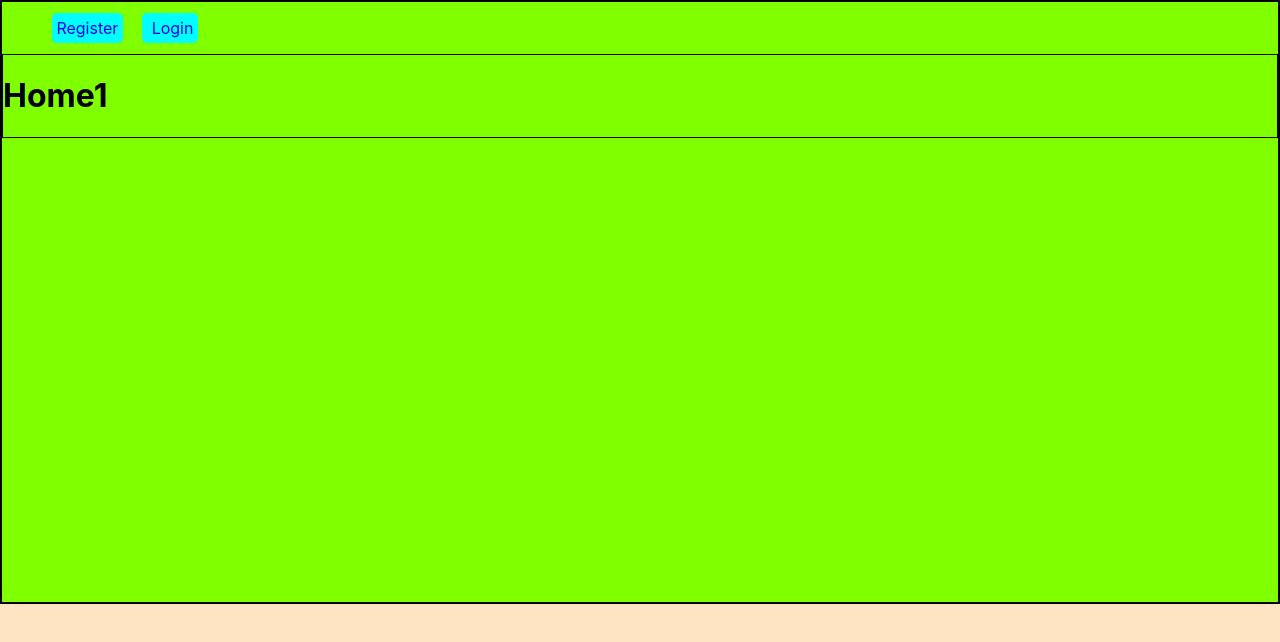
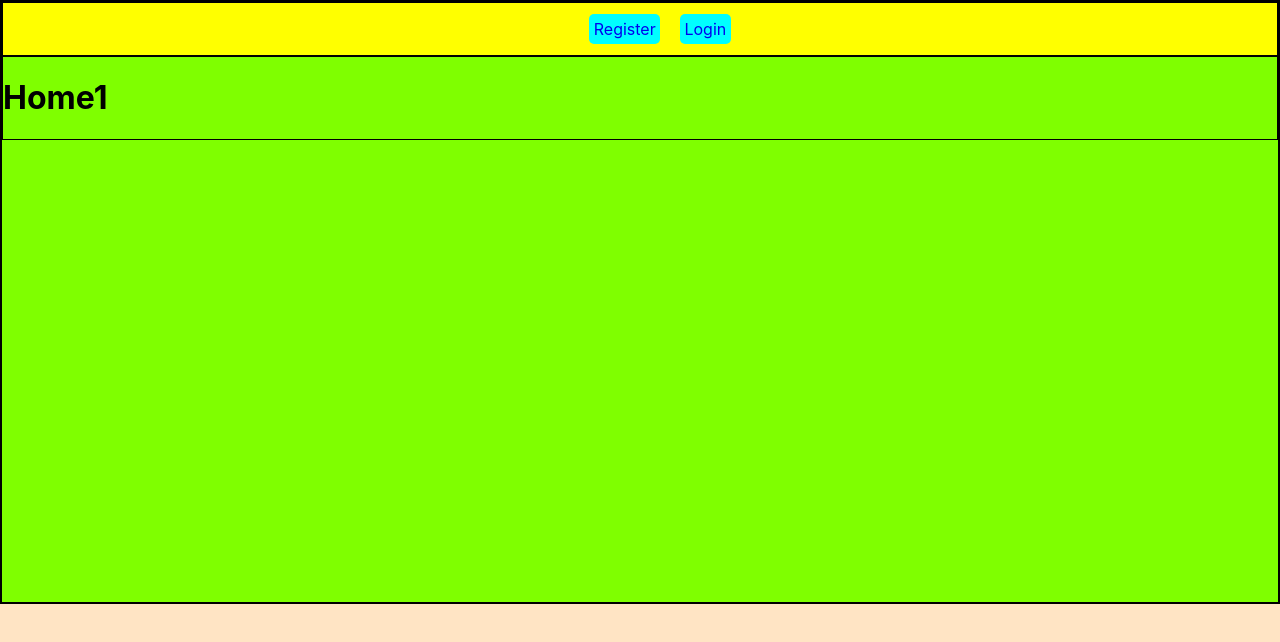
Before and after one commit to knetsov91/fastapi-react-postgresql, a React (Create React App) app in the folder frontend/: page / in a window 1280 px wide. Shown: the top 642 px of the page. Built offline with nearby package versions, Linux system fonts and the light colour scheme.

Commit message:
Fix HTML li elements in Navbar component.

```diff
--- a/frontend/src/components/Pages/Navbar.jsx
+++ b/frontend/src/components/Pages/Navbar.jsx
@@ -13,24 +13,24 @@ const Navbar = () => {
     }
 
     return (
-        <>
+        <div className="navbar">
         <ul>
-          <li>
+
             {
               !authToken ? <>
-                <Link to="/register"> Register</Link>
-                <Link to="/login"> Login</Link>
+                <li><Link to="/register"> Register</Link></li>
+                <li><Link to="/login"> Login</Link></li>
               </> :
               <>
-                <Link to="/users"> Users</Link>
-                <Link to="/items"> Items</Link>
-                <Link to="/logout"> Logout</Link>
+                <li><Link to="/users"> Users</Link></li>
+                <li><Link to="/items"> Items</Link></li>
+                <li><Link to="/logout"> Logout</Link></li>
+                 {email &&<li> Hello <b>{email}</b></li>}
               </>
             }
-          </li>
         </ul>
-        {email && <p>Hello {email }<b></b></p> }
-        </>
+
+        </div>
     );
 
 }
```
